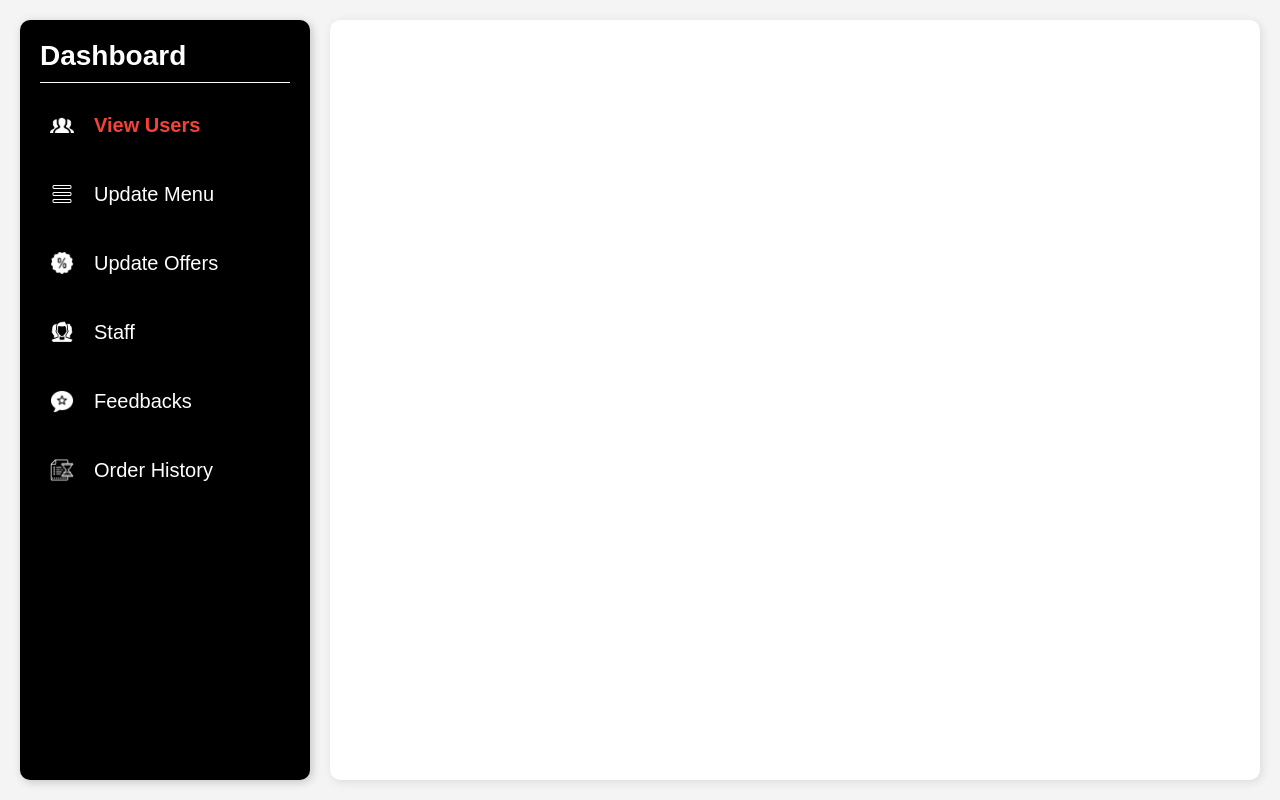
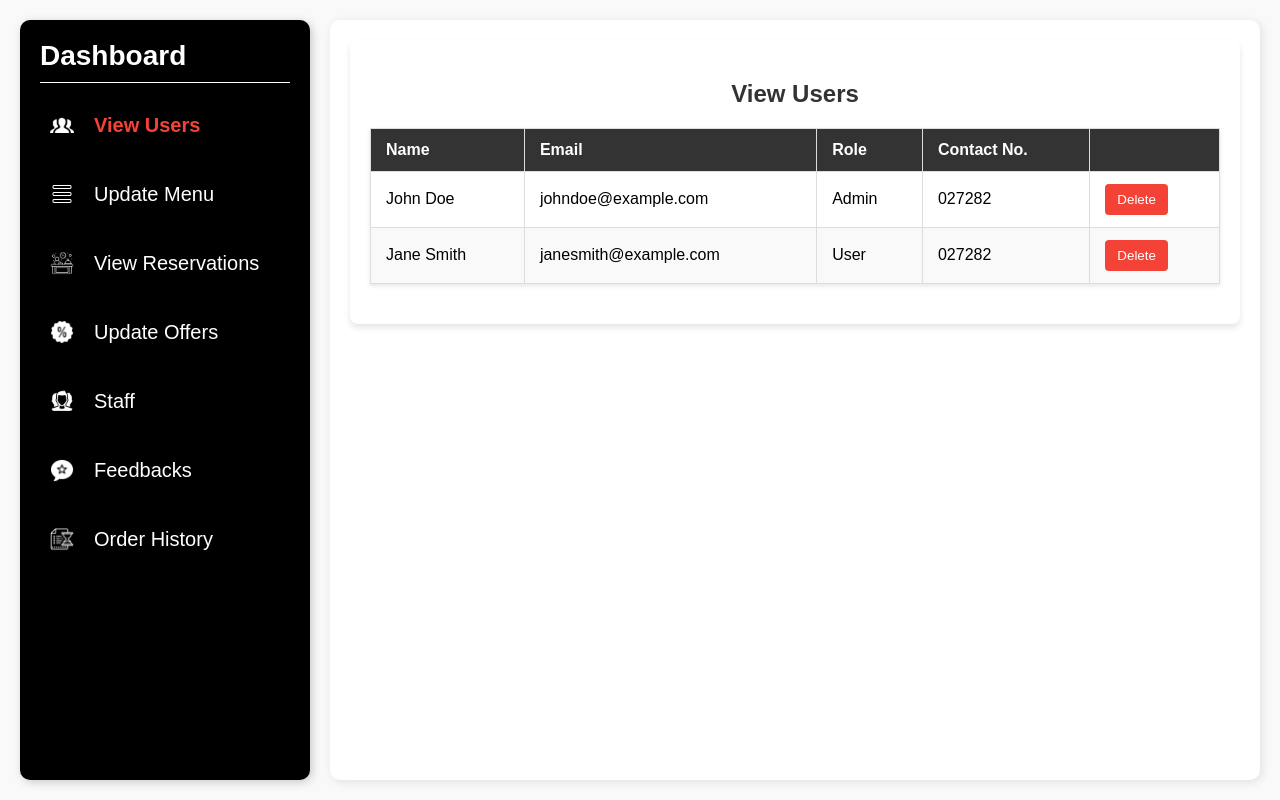
Before and after one commit to NadunMN/Kottu-Labs, a PHP site: page /views/managerDashboard.php in a window 1280 px wide. Run offline with PHP 8.4, Linux system fonts and the light colour scheme.

Commit message:
manager db with js

```diff
--- /dev/null
+++ b/public/CSS/viewUsers.css
@@ -0,0 +1,65 @@
+/* General Styles */
+body {
+    font-family: Arial, sans-serif;
+    margin: 0;
+    padding: 0;
+    background-color: #f9f9f9;
+}
+
+.view-users-section {
+    padding: 20px;
+    max-width: 900px;
+    margin: 0 auto;
+    background: #ffffff;
+    box-shadow: 0px 4px 6px rgba(0, 0, 0, 0.1);
+    border-radius: 8px;
+}
+
+.view-users-section h2 {
+    text-align: center;
+    color: #333;
+    margin-bottom: 20px;
+}
+
+/* Table Styles */
+.user-table {
+    width: 100%;
+    border-collapse: collapse;
+    margin: 20px 0;
+    font-size: 16px;
+    text-align: left;
+    box-shadow: 0px 2px 4px rgba(0, 0, 0, 0.1);
+}
+
+.user-table th, .user-table td {
+    padding: 12px 15px;
+    border: 1px solid #ddd;
+}
+
+.user-table thead {
+    background-color: #333;
+    color: #ffffff;
+}
+
+.user-table tbody tr:nth-child(even) {
+    background-color: #f9f9f9;
+}
+
+.user-table tbody tr:hover {
+    background-color: #f1f1f1;
+}
+
+/* Button Styles */
+.delete-btn {
+    background-color: #f44336;
+    color: #ffffff;
+    border: none;
+    padding: 8px 12px;
+    border-radius: 4px;
+    cursor: pointer;
+    transition: background-color 0.3s ease;
+}
+
+.delete-btn:hover {
+    background-color: #d32f2f;
+}
--- a/public/JavaScript/managerDashboard.js
+++ b/public/JavaScript/managerDashboard.js
@@ -2,29 +2,64 @@ document.addEventListener("DOMContentLoaded", () => {
     // Get all list items in the sidebar
     const menuItems = document.querySelectorAll(".sidebar ul li");
 
-    // Get the current URL fragment (default to #viewusers if empty)
-    let currentPage = window.location.hash || "#viewusers";
+    // Get the current URL fragment or default to #viewUsers
+    let currentPage = window.location.hash || "#viewUsers";
 
-    // Set the initial active class for the default page
+    // Set the initial active menu item
     setActiveMenuItem(currentPage);
 
-    // Listen for hash changes to dynamically highlight the correct menu item
+    // Load the content for the default page on load
+    loadContent(currentPage.substring(1)); // Remove '#' to get the page name
+
+    // Add event listener for hash changes
     window.addEventListener("hashchange", () => {
-        currentPage = window.location.hash;
-        setActiveMenuItem(currentPage);
+        currentPage = window.location.hash; // Update the current page based on hash
+        setActiveMenuItem(currentPage); // Highlight the corresponding menu item
+        loadContent(currentPage.substring(1)); // Load the corresponding content
     });
 
-    // Function to highlight the active menu item
+    /**
+     * Highlights the active menu item based on the current page
+     * @param {string} currentPage - The current URL hash
+     */
     function setActiveMenuItem(currentPage) {
         menuItems.forEach((item) => {
-            // Remove 'active' class from all items
+            // Remove the active class from all menu items
             item.classList.remove("active");
 
             // Check if the item's link matches the current URL fragment
             const link = item.querySelector("a").getAttribute("href");
             if (link === currentPage) {
-                item.classList.add("active"); // Add 'active' class to the matching item
+                item.classList.add("active"); // Add the active class to the matching item
             }
         });
     }
+
+    /**
+     * Dynamically loads content into the main content area
+     * @param {string} page - The name of the page to load (e.g., 'viewUsers')
+     */
+    function loadContent(page) {
+        const contentArea = document.getElementById("main-content");
+
+        // Use fetch to load the PHP file in the same folder as managerDashboard.php
+        fetch(`${page}.php`) // Directly fetch the PHP file in the current directory
+            .then((response) => {
+                if (!response.ok) {
+                    throw new Error(`Failed to load page: ${page}`);
+                }
+                return response.text(); // Get the HTML content as text
+            })
+            .then((data) => {
+                contentArea.innerHTML = data; // Set the fetched content in the main area
+            })
+            .catch((error) => {
+                // Display an error message if the fetch fails
+                contentArea.innerHTML = `
+                    <p>Error loading content. Please try again.</p>
+                    <p>${error.message}</p>
+                `;
+                console.error("Error:", error);
+            });
+    }
 });
--- /dev/null
+++ b/public/JavaScript/tempCodeRunnerFile.js
@@ -0,0 +1,4 @@
+
+    // Function to load content dynamically into the main content area
+    function loadContent(page) {
+        const contentArea = document.getElementById('main-c
--- a/public/index.php
+++ b/public/index.php
@@ -78,6 +78,7 @@ $app->router->get('/card_payment',[$siteController, 'card_payment']);
 $app->router->get('/menu',[$siteController, 'menu']);
 $app->router->get('/selectBranch',[$siteController, 'selectBranch']);
 $app->router->get('/homeMenu',[$siteController, 'homeMenu']);
+$app->router->get('/managerDashboard/viewUsers',[$siteController, 'viewUsers']);
 
 // Define route for getting user data
 $app->router->get('/user/data', [$userController, 'getUserData']);
--- a/views/managerDashboard.php
+++ b/views/managerDashboard.php
@@ -14,15 +14,19 @@
             <ul>
                 <li id="view-users">
                     <img src="/Photo/icon/users.png" alt="View Users">
-                    <a href="#viewusers">View Users</a>
+                    <a href="#viewUsers">View Users</a>
                 </li>
                 <li id="update-menu">
                     <img src="/Photo/icon/menu.png" alt="Update Menu">
-                    <a href="#menuupdate">Update Menu</a>
+                    <a href="#updateMenu">Update Menu</a>
+                </li>
+                <li id="view-reservations">
+                    <img src="/Photo/icon/reservations.png" alt="View Reservations">
+                    <a href="#viewReservations">View Reservations</a>
                 </li>
                 <li id="update-offers">
                     <img src="/Photo/icon/offers.png" alt="Update Offers">
-                    <a href="#offers">Update Offers</a>
+                    <a href="#updateOffers">Update Offers</a>
                 </li>
                 <li id="staff">
                     <img src="/Photo/icon/staff.png" alt="Staff">
@@ -34,15 +38,17 @@
                 </li>
                 <li id="order-history">
                     <img src="/Photo/icon/orderhistory.png" alt="Order History">
-                    <a href="#orderhistory">Order History</a>
+                    <a href="#orderHistory">Order History</a>
                 </li>
             </ul>
         </div>
+
         <!-- Main Content -->
-        <div class="main-content">
-            <!-- Content goes here -->
+        <div class="main-content" id="main-content">
+            <!-- Content will be loaded here via AJAX -->
         </div>
     </div>
+
     <script src="/JavaScript/managerDashboard.js"></script>
 </body>
 </html>
--- /dev/null
+++ b/views/viewUsers.php
@@ -0,0 +1,46 @@
+<!DOCTYPE html>
+<html lang="en">
+<head>
+    <meta charset="UTF-8">
+    <meta name="viewport" content="width=device-width, initial-scale=1.0">
+    <title>View Users</title>
+    <link rel="stylesheet" href="/CSS/viewUsers.css">
+</head>
+<body>
+    <div class="view-users-section">
+        <h2>View Users</h2>
+        <table class="user-table">
+            <thead>
+                <tr>
+                    <th>Name</th>
+                    <th>Email</th>
+                    <th>Role</th>
+                    <th>Contact No.</th>
+                    <th></th> <!-- Empty header for Delete button -->
+                </tr>
+            </thead>
+            <tbody>
+                <!-- Example user data -->
+                <tr>
+                    <td>John Doe</td>
+                    <td>johndoe@example.com</td>
+                    <td>Admin</td>
+                    <td>027282</td>
+                    <td>
+                        <button class="delete-btn">Delete</button>
+                    </td>
+                </tr>
+                <tr>
+                    <td>Jane Smith</td>
+                    <td>janesmith@example.com</td>
+                    <td>User</td>
+                    <td>027282</td>
+                    <td>
+                        <button class="delete-btn">Delete</button>
+                    </td>
+                </tr>
+            </tbody>
+        </table>
+    </div>
+</body>
+</html>
```
Also changed, not shown: controllers/SiteController.php (+12 -0 lines), public/CSS/selectBranch.css (+18 -117 lines), views/updateMenu.php (added, +84 -0 lines), public/Photo/icon/reservations.png (added), 1 other file.
